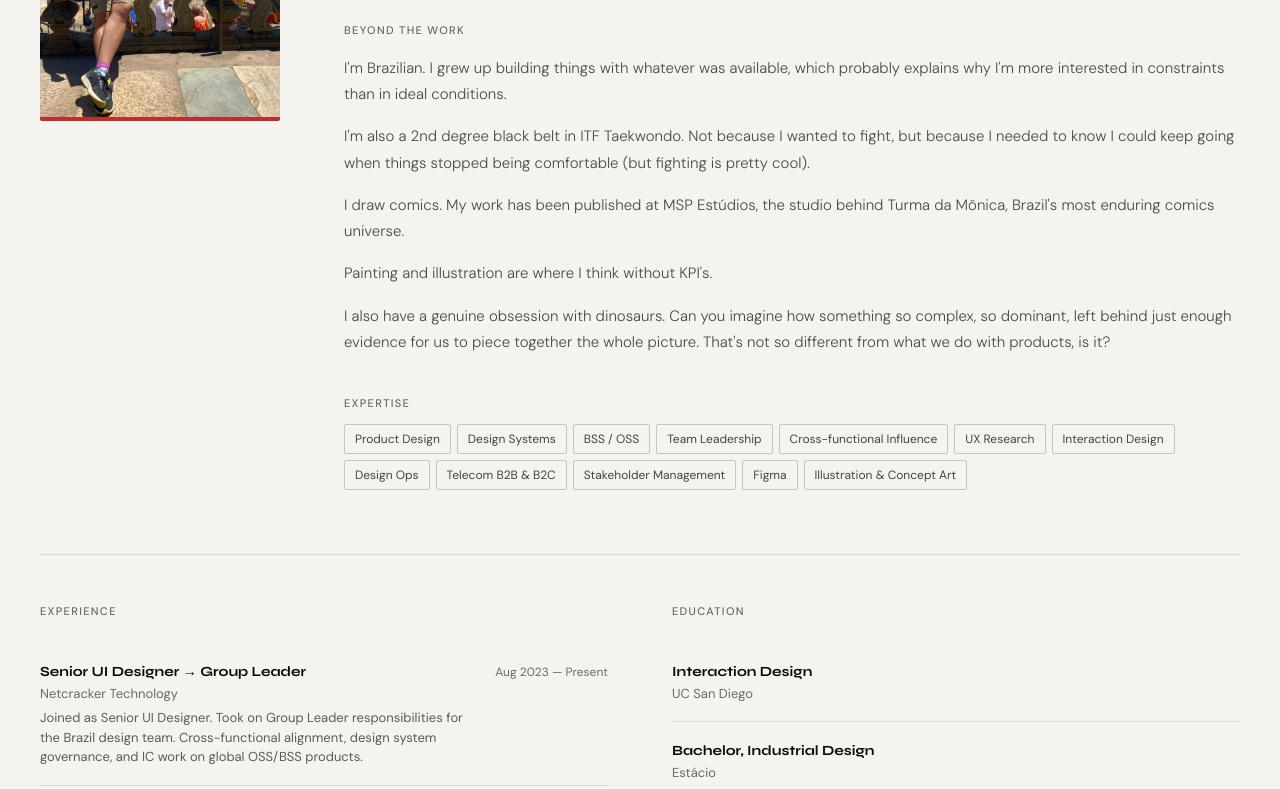
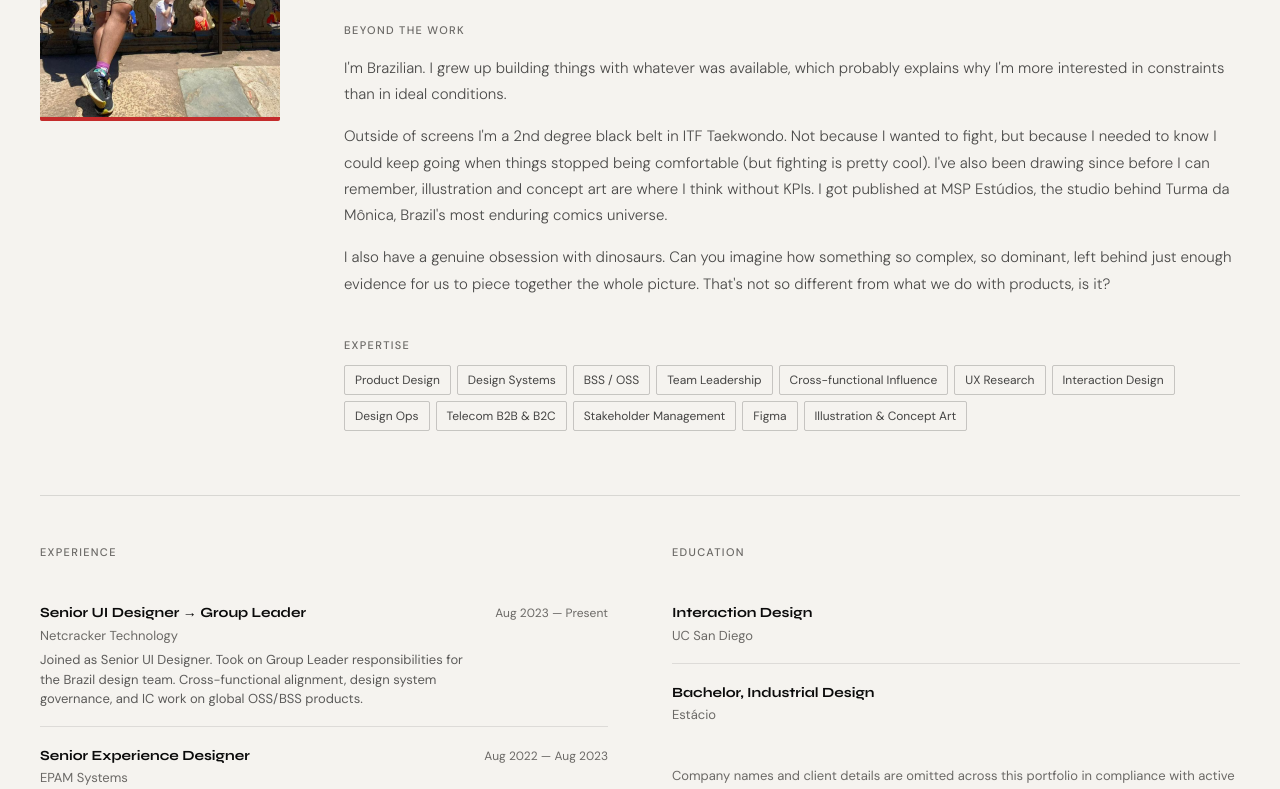
Before and after one commit to cruz-felipe/ux-portfolio, a Next.js app: page / in a window 1280 px wide. Shown: the part 1940-2729 px from the top of the page. Built offline with nearby package versions, Linux system fonts and the light colour scheme.

Commit message:
Add files via upload

```diff
--- a/components/About.tsx
+++ b/components/About.tsx
@@ -48,7 +48,7 @@ const SIDE = [
     role: "Penciler",
     company: "MSP Estúdios",
     period: "Apr 2026 — Present",
-    note: "Working within the visual language and narrative universe of established IP.",
+    note: "Drawing comics, working within the visual language and narrative universe of established IP.",
   },
 ];
 
@@ -193,33 +193,12 @@ export default function About() {
             opacity: 0.72,
             marginBottom: "1rem",
           }}>
-            I&apos;m also a 2nd degree black belt in ITF Taekwondo. Not because I
-            wanted to fight, but because I needed to know I could keep going when
-            things stopped being comfortable (but fighting is pretty cool).
-          </p>
-          <p style={{
-            fontFamily: "var(--font-body)",
-            fontSize: "15px",
-            fontWeight: 300,
-            lineHeight: 1.75,
-            color: "var(--ink)",
-            opacity: 0.72,
-            marginBottom: "1rem",
-          }}>
-            I draw comics. My work has been published at MSP Est&uacute;dios,
-            the studio behind Turma da M&ocirc;nica, Brazil&apos;s most enduring
-            comics universe.
-          </p>
-          <p style={{
-            fontFamily: "var(--font-body)",
-            fontSize: "15px",
-            fontWeight: 300,
-            lineHeight: 1.75,
-            color: "var(--ink)",
-            opacity: 0.72,
-            marginBottom: "1rem",
-          }}>
-            Painting and illustration are where I think without KPI&apos;s.
+          Outside of screens I&apos;m a 2nd degree black belt in ITF Taekwondo. Not because I
+          wanted to fight, but because I needed to know I could keep going when
+          things stopped being comfortable (but fighting is pretty cool).
+          I've also been drawing since before I can remember, illustration and concept art are where I think without KPIs.
+          I got published at MSP Estúdios, the studio behind Turma da Mônica, Brazil's most enduring comics universe.
+
           </p>
           <p style={{
             fontFamily: "var(--font-body)",
```
